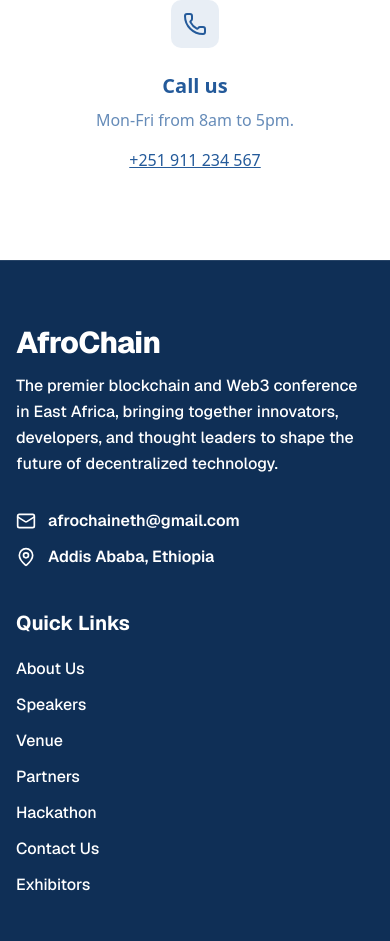
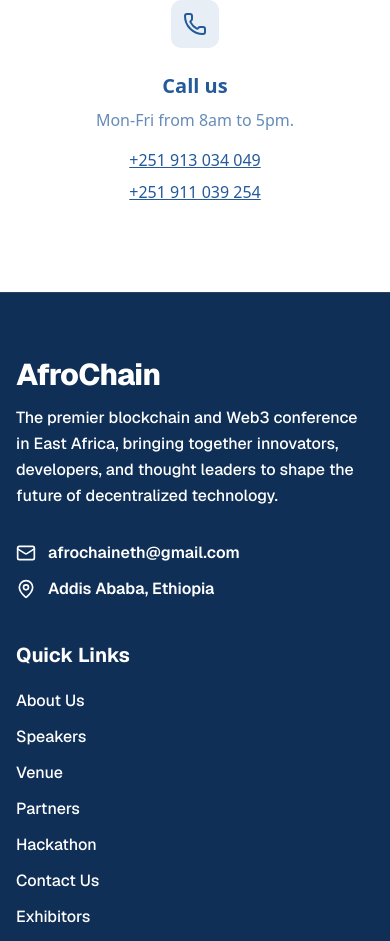
Before and after one commit to sirajyesuf/afrochain, a Next.js app: page /contactus in a window 390 px wide. Shown: the part 1566-2507 px from the top of the page. Built offline with nearby package versions, Linux system fonts and the light colour scheme.

Commit message:
Update hero/venue dates to Sep 17-19, 2026 and contact phone numbers

```diff
--- a/app/components/ContactSection.tsx
+++ b/app/components/ContactSection.tsx
@@ -93,12 +93,20 @@
               </div>
               <h3 className="text-xl font-semibold text-[#245a9a] mb-2">Call us</h3>
               <p className="text-[#245a9a]/70 mb-4">Mon-Fri from 8am to 5pm.</p>
-              <button
-                onClick={() => handlePhoneClick("+251911234567")}
-                className="text-[#245a9a] font-medium hover:text-[#245a9a]/70 transition-colors underline"
-              >
-                +251 911 234 567
-              </button>
+              <div className="flex flex-col items-center gap-2">
+                <button
+                  onClick={() => handlePhoneClick("+251913034049")}
+                  className="text-[#245a9a] font-medium hover:text-[#245a9a]/70 transition-colors underline"
+                >
+                  +251 913 034 049
+                </button>
+                <button
+                  onClick={() => handlePhoneClick("+251911039254")}
+                  className="text-[#245a9a] font-medium hover:text-[#245a9a]/70 transition-colors underline"
+                >
+                  +251 911 039 254
+                </button>
+              </div>
             </div>
           </div>
         </div>
--- a/app/components/Hero.tsx
+++ b/app/components/Hero.tsx
@@ -9,12 +9,13 @@
     >
       <div className="absolute inset-0 z-0">
         <Image
-          src="https://source.unsplash.com/7hA2wqBcSF8/1920x1080"
+          src="https://images.unsplash.com/photo-1573164713988-8665fc963095?w=1920&h=1080&fit=crop"
           alt=""
           fill
           priority
           className="object-cover object-center"
           sizes="100vw"
+          unoptimized
         />
         <div className="absolute inset-0 bg-gradient-to-r from-[#0f2f56]/95 via-[#245a9a]/85 to-[#245a9a]/60" />
       </div>
@@ -22,7 +23,7 @@
       <div className="relative z-10 w-full max-w-7xl mx-auto px-4 sm:px-6 lg:px-8 pt-24 pb-16 lg:pt-28">
         <div className="max-w-5xl">
           <p className="inline-flex items-center rounded-full border border-white/40 bg-white/10 px-4 py-2 text-xs sm:text-sm font-semibold tracking-[0.16em] text-white/95 uppercase">
-            AfroChain 2026 | Addis Ababa, Ethiopia
+            AfroChain 2026 | Sep 17-19, 2026 | Addis Ababa, Ethiopia
           </p>
 
           <h1 className="mt-6 text-3xl sm:text-4xl md:text-5xl lg:text-6xl font-bold text-white leading-tight tracking-tight drop-shadow-lg">
--- a/app/components/VenueSection.tsx
+++ b/app/components/VenueSection.tsx
@@ -60,7 +60,7 @@
                         Event Dates
                       </p>
                       <p className="text-xl font-bold text-[#245a9a]">
-                        July, 2026
+                        Sep 17-19, 2026
                       </p>
                     </div>
                   </div>
```
